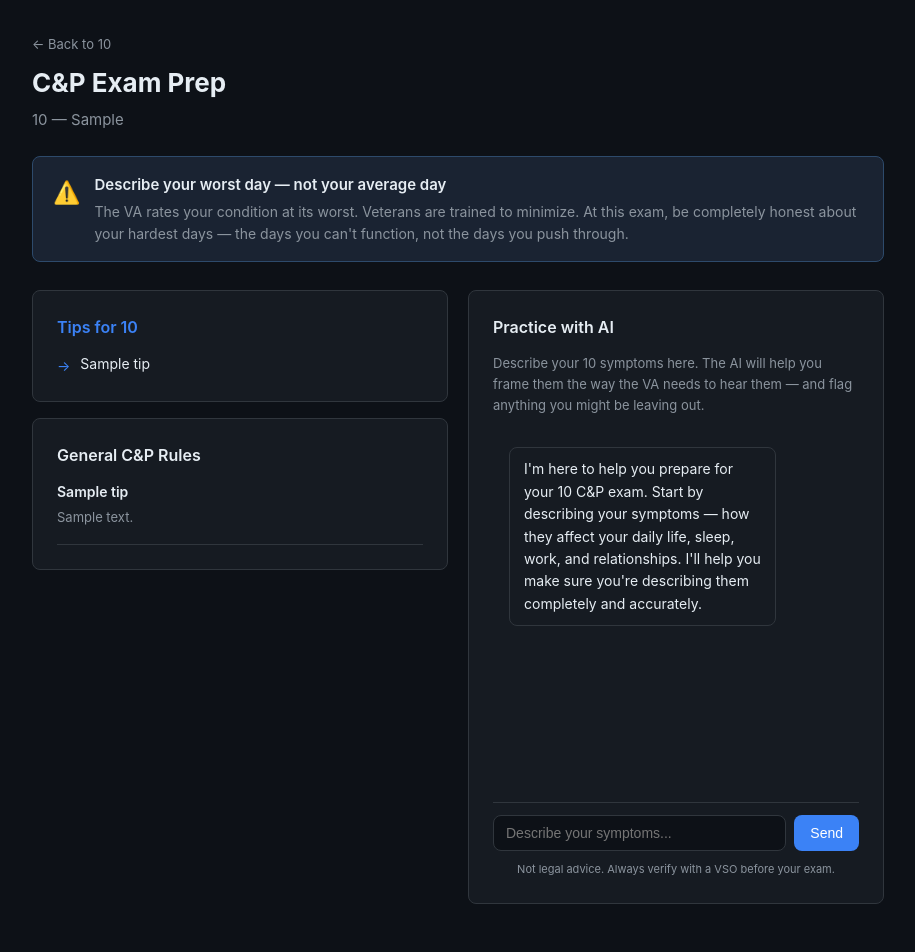
After one commit to OblivionsPeak/rally-point, a Flask app: template templates/cpep.html in a window 1280 px wide. The commit adds this page. Shown: the whole page, without its empty margins (182-1097 px from the left). Run offline with Flask 3, Linux system fonts and the light colour scheme; the template is opened without the code that fills it: most values are stand-ins (such as "Sample title", 1, 10 or a date in 2020).

Commit message:
Add C&P exam prep feature
Dedicated prep page per claim with condition-specific tips for 10+
common conditions (PTSD, tinnitus, back, TBI, etc.), 6 universal C&P
rules, and an AI practice assistant pre-seeded with the claim context.
Accessible via "C&P Exam Prep" button on the claim detail page.

Co-Authored-By: Claude Sonnet 4.6 <noreply@anthropic.com>

```diff
--- a/app.py
+++ b/app.py
@@ -12,15 +12,17 @@ app = Flask(__name__)
 app.secret_key = SECRET_KEY
 
 # ── Auth routes ───────────────────────────────────────────────────────────────
-from routes.auth    import bp as auth_bp
+from routes.auth      import bp as auth_bp
 from routes.dashboard import bp as dashboard_bp
-from routes.claims  import bp as claims_bp
+from routes.claims    import bp as claims_bp
 from routes.assistant import bp as assistant_bp
+from routes.cpep      import bp as cpep_bp
 
 app.register_blueprint(auth_bp)
 app.register_blueprint(dashboard_bp)
 app.register_blueprint(claims_bp)
 app.register_blueprint(assistant_bp)
+app.register_blueprint(cpep_bp)
 
 
 @app.get('/')
--- a/routes/assistant.py
+++ b/routes/assistant.py
@@ -25,11 +25,14 @@ Important rules:
 def chat():
     message = request.json.get('message', '').strip()
     history = request.json.get('history', [])
+    context = request.json.get('context', '')  # optional extra context e.g. from C&P prep page
 
     if not message:
         return jsonify({'error': 'No message provided'}), 400
     if not ANTHROPIC_KEY:
-        return jsonify({'error': 'AI assistant not configured yet'}), 503
+        return jsonify({'error': 'AI assistant not configured yet. Add ANTHROPIC_API_KEY to Railway environment variables.'}), 503
+
+    system = SYSTEM_PROMPT + (f'\n\nAdditional context: {context}' if context else '')
 
     try:
         client = anthropic.Anthropic(api_key=ANTHROPIC_KEY)
@@ -37,7 +40,7 @@ def chat():
         response = client.messages.create(
             model='claude-sonnet-4-6',
             max_tokens=1024,
-            system=SYSTEM_PROMPT,
+            system=system,
             messages=messages,
         )
         reply = response.content[0].text
--- /dev/null
+++ b/routes/cpep.py
@@ -0,0 +1,142 @@
+"""C&P Exam Prep routes."""
+from flask import Blueprint, render_template
+from supabase_client import svc_client
+from routes.dashboard import login_required
+
+bp = Blueprint('cpep', __name__)
+
+# Condition-specific tips keyed by lowercase keywords
+CONDITION_TIPS = {
+    'ptsd': [
+        "Describe how PTSD affects your daily life — relationships, work, sleep, going out in public.",
+        "Mention hypervigilance: being on edge in crowds, checking exits, startling easily.",
+        "Talk about nightmares and sleep disruption — how often, how it affects your day.",
+        "Describe avoidance: places, people, or situations you stay away from because of triggers.",
+        "Be honest about anger, irritability, or emotional numbness — these count.",
+        "If you've had panic attacks, describe them in detail: how often, what triggers them, how long they last.",
+        "Mention how it affects your ability to hold a job or maintain relationships.",
+    ],
+    'tinnitus': [
+        "Describe the sound: ringing, buzzing, hissing — and whether it's constant or intermittent.",
+        "Explain how it disrupts your sleep — do you need white noise, do you wake up because of it?",
+        "Mention concentration problems: difficulty focusing at work, in conversations.",
+        "If it causes headaches or dizziness, say so.",
+        "Describe your worst days — when is it loudest, what makes it worse?",
+    ],
+    'sleep': [
+        "Describe how many hours you actually sleep vs. how many you're in bed.",
+        "Mention how often you wake up and whether you can fall back asleep.",
+        "Explain the daytime impact: fatigue, difficulty concentrating, falling asleep at work.",
+        "If you've had a sleep study, bring documentation.",
+        "Describe how sleep problems affect your relationships and daily function.",
+    ],
+    'back': [
+        "Describe your range of motion: how far can you bend forward, backward, side to side?",
+        "Explain what activities you can no longer do or have difficulty with.",
+        "Mention how long you can sit or stand before pain forces you to change position.",
+        "Describe pain on your worst days: location, severity (1–10), what makes it worse.",
+        "If you have radiculopathy (pain/numbness down legs), describe it specifically.",
+        "Mention sleep disruption caused by pain.",
+    ],
+    'knee': [
+        "Describe how far you can flex and extend the knee.",
+        "Explain instability: does it give out, do you need a brace?",
+        "Mention what you can no longer do: stairs, kneeling, standing for long periods.",
+        "Describe pain on worst days and what triggers it.",
+        "If you have flare-ups, describe frequency and severity.",
+    ],
+    'hearing': [
+        "Describe real situations where hearing loss causes problems: conversations, TV volume, phone calls.",
+        "Mention how often you ask people to repeat themselves.",
+        "Explain workplace impact: missing instructions, difficulty in meetings.",
+        "Describe any social withdrawal caused by difficulty following conversations.",
+        "Bring your audiogram results if you have them.",
+    ],
+    'tbi': [
+        "Describe cognitive symptoms: memory problems, difficulty concentrating, word-finding issues.",
+        "Mention headaches: frequency, severity, triggers, how long they last.",
+        "Explain mood changes: irritability, depression, anxiety since the injury.",
+        "Describe sleep disruption and fatigue.",
+        "Be specific about daily tasks that are harder now than before the injury.",
+    ],
+    'depression': [
+        "Describe days when you can't get out of bed or complete basic tasks.",
+        "Mention social withdrawal: avoiding friends, family, activities you used to enjoy.",
+        "Explain work impact: missed days, difficulty concentrating, performance issues.",
+        "Be honest about hopelessness, worthlessness, or any thoughts of self-harm.",
+        "Describe how long episodes last and how often they occur.",
+    ],
+    'anxiety': [
+        "Describe physical symptoms: racing heart, sweating, shortness of breath during anxiety.",
+        "Explain situations you avoid because of anxiety.",
+        "Mention how it affects work: deadlines, performance, calling in sick.",
+        "Describe the frequency and duration of anxiety episodes.",
+        "Be honest about how it affects relationships and daily decisions.",
+    ],
+    'shoulder': [
+        "Describe your range of motion: how high can you raise your arm forward, sideways, behind you?",
+        "Explain what you can no longer do: overhead work, lifting, reaching behind your back.",
+        "Mention pain at rest vs. pain with movement.",
+        "Describe weakness and how it limits daily activities.",
+        "If you have flare-ups, describe frequency and what triggers them.",
+    ],
+}
+
+GENERAL_TIPS = [
+    {
+        'heading': 'Describe your WORST day — not your average day',
+        'body': 'The examiner is rating your condition at its worst. Veterans naturally minimize symptoms. When asked how you are, describe the hardest days — the days you can\'t function, not the days you push through.',
+    },
+    {
+        'heading': 'Don\'t say "I\'m doing fine" or "it\'s not that bad"',
+        'body': 'Military training conditions you to tough it out. At a C&P exam, that works against you. You\'re not complaining — you\'re accurately reporting a service-connected condition.',
+    },
+    {
+        'heading': 'Explain how it affects your daily life',
+        'body': 'The VA rates functional impairment, not just diagnosis. Describe work, relationships, sleep, driving, household tasks — anything the condition makes harder.',
+    },
+    {
+        'heading': 'Be specific about frequency and severity',
+        'body': 'Instead of "I have back pain sometimes," say "I have severe pain 4–5 days a week that limits me to sitting for 20 minutes at a time." Numbers and specifics matter.',
+    },
+    {
+        'heading': 'The examiner is not your doctor',
+        'body': 'Their job is to document your condition for rating purposes, not to treat you. Be thorough and complete — don\'t assume they\'ll ask the right follow-up questions.',
+    },
+    {
+        'heading': 'Bring someone who knows your worst days',
+        'body': 'A buddy statement from a spouse, family member, or fellow veteran describing what they\'ve witnessed carries real weight. Submit it before or at the exam.',
+    },
+]
+
+
+def get_condition_tips(condition: str) -> list:
+    """Return condition-specific tips based on keyword matching."""
+    condition_lower = condition.lower()
+    for keyword, tips in CONDITION_TIPS.items():
+        if keyword in condition_lower:
+            return tips
+    return []
+
+
+@bp.get('/claims/<claim_id>/cpep')
+@login_required
+def prep(claim_id):
+    user_id = session_user_id()
+    claim   = svc_client.table('claims').select('*').eq('id', claim_id).maybe_single().execute()
+    if not claim.data or claim.data['user_id'] != user_id:
+        from flask import redirect, url_for
+        return redirect(url_for('dashboard.home'))
+
+    condition_tips = get_condition_tips(claim.data['condition'])
+    return render_template(
+        'cpep.html',
+        claim=claim.data,
+        general_tips=GENERAL_TIPS,
+        condition_tips=condition_tips,
+    )
+
+
+def session_user_id():
+    from flask import session
+    return session['user']['id']
--- /dev/null
+++ b/templates/cpep.html
@@ -0,0 +1,134 @@
+{% extends "base.html" %}
+{% block title %}C&P Exam Prep — {{ claim.condition }} — Rally Point{% endblock %}
+{% block content %}
+
+<div style="margin-bottom:24px;">
+  <a href="/claims/{{ claim.id }}" style="font-size:13px; color:var(--muted);">← Back to {{ claim.condition }}</a>
+  <h1 style="font-size:26px; font-weight:700; margin-top:6px;">C&P Exam Prep</h1>
+  <p style="color:var(--muted); margin-top:4px;">{{ claim.condition }} — {{ claim.claim_type|replace('_',' ')|title }}</p>
+</div>
+
+<!-- Top warning banner -->
+<div style="background:#1a2332; border:1px solid #2d4a6b; border-radius:8px; padding:16px 20px; margin-bottom:28px; display:flex; gap:14px; align-items:flex-start;">
+  <div style="font-size:22px; margin-top:2px;">⚠️</div>
+  <div>
+    <div style="font-weight:600; margin-bottom:4px;">Describe your worst day — not your average day</div>
+    <div style="font-size:14px; color:var(--muted);">The VA rates your condition at its worst. Veterans are trained to minimize. At this exam, be completely honest about your hardest days — the days you can't function, not the days you push through.</div>
+  </div>
+</div>
+
+<div style="display:grid; grid-template-columns:1fr 1fr; gap:20px; align-items:start;">
+
+  <!-- Left column: tips -->
+  <div>
+
+    <!-- Condition-specific tips -->
+    {% if condition_tips %}
+    <div class="card" style="margin-bottom:16px;">
+      <div class="card-title" style="color:var(--accent);">Tips for {{ claim.condition }}</div>
+      <ul style="list-style:none; padding:0; display:flex; flex-direction:column; gap:12px;">
+        {% for tip in condition_tips %}
+        <li style="display:flex; gap:10px; font-size:14px;">
+          <span style="color:var(--accent); margin-top:2px; flex-shrink:0;">→</span>
+          <span>{{ tip }}</span>
+        </li>
+        {% endfor %}
+      </ul>
+    </div>
+    {% endif %}
+
+    <!-- General tips -->
+    <div class="card">
+      <div class="card-title">General C&P Rules</div>
+      <div style="display:flex; flex-direction:column; gap:16px;">
+        {% for tip in general_tips %}
+        <div style="padding-bottom:16px; border-bottom:1px solid var(--border);">
+          <div style="font-weight:600; font-size:14px; margin-bottom:4px;">{{ tip.heading }}</div>
+          <div style="font-size:13px; color:var(--muted); line-height:1.6;">{{ tip.body }}</div>
+        </div>
+        {% endfor %}
+      </div>
+    </div>
+
+  </div>
+
+  <!-- Right column: AI practice assistant -->
+  <div>
+    <div class="card" style="position:sticky; top:72px;">
+      <div class="card-title">Practice with AI</div>
+      <p style="font-size:13px; color:var(--muted); margin-bottom:16px;">
+        Describe your {{ claim.condition }} symptoms here. The AI will help you frame them the way the VA needs to hear them — and flag anything you might be leaving out.
+      </p>
+
+      <div class="chat-container" id="chat" style="height:420px;">
+        <div class="chat-messages" id="chatMessages">
+          <div class="chat-msg assistant">
+            I'm here to help you prepare for your {{ claim.condition }} C&P exam. Start by describing your symptoms — how they affect your daily life, sleep, work, and relationships. I'll help you make sure you're describing them completely and accurately.
+          </div>
+        </div>
+        <div class="chat-input-row">
+          <input type="text" class="form-control" id="chatInput" placeholder="Describe your symptoms...">
+          <button class="btn btn-primary" onclick="sendMessage()">Send</button>
+        </div>
+      </div>
+
+      <p style="font-size:11px; color:var(--muted); margin-top:10px; text-align:center;">
+        Not legal advice. Always verify with a VSO before your exam.
+      </p>
+    </div>
+  </div>
+
+</div>
+
+<script>
+const condition = {{ claim.condition | tojson }};
+const history = [];
+
+// Inject condition context into system so AI knows what we're prepping for
+const contextMsg = `The veteran is preparing for a C&P exam for: ${condition}. Help them describe their symptoms accurately and completely for VA rating purposes.`;
+
+async function sendMessage() {
+  const input = document.getElementById('chatInput');
+  const msg = input.value.trim();
+  if (!msg) return;
+
+  appendMsg(msg, 'user');
+  input.value = '';
+
+  const thinking = appendMsg('...', 'assistant');
+
+  try {
+    const res = await fetch('/api/assistant', {
+      method: 'POST',
+      headers: {'Content-Type': 'application/json'},
+      body: JSON.stringify({
+        message: msg,
+        history,
+        context: contextMsg,
+      }),
+    });
+    const data = await res.json();
+    thinking.textContent = data.reply || data.error || 'Something went wrong.';
+    history.push({role: 'user', content: msg});
+    history.push({role: 'assistant', content: data.reply || ''});
+  } catch (e) {
+    thinking.textContent = 'Could not reach the assistant. Try again.';
+  }
+}
+
+function appendMsg(text, role) {
+  const box = document.getElementById('chatMessages');
+  const div = document.createElement('div');
+  div.className = `chat-msg ${role}`;
+  div.textContent = text;
+  box.appendChild(div);
+  box.scrollTop = box.scrollHeight;
+  return div;
+}
+
+document.getElementById('chatInput').addEventListener('keydown', e => {
+  if (e.key === 'Enter') sendMessage();
+});
+</script>
+
+{% endblock %}
```
Also changed, not shown: templates/claim_detail.html (+6 -3 lines).
